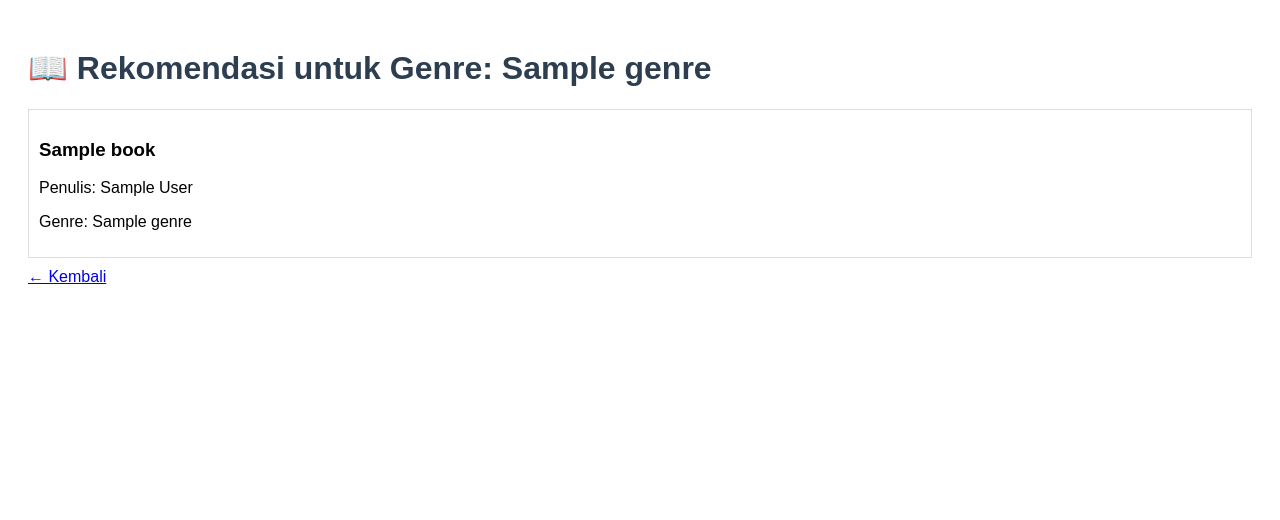
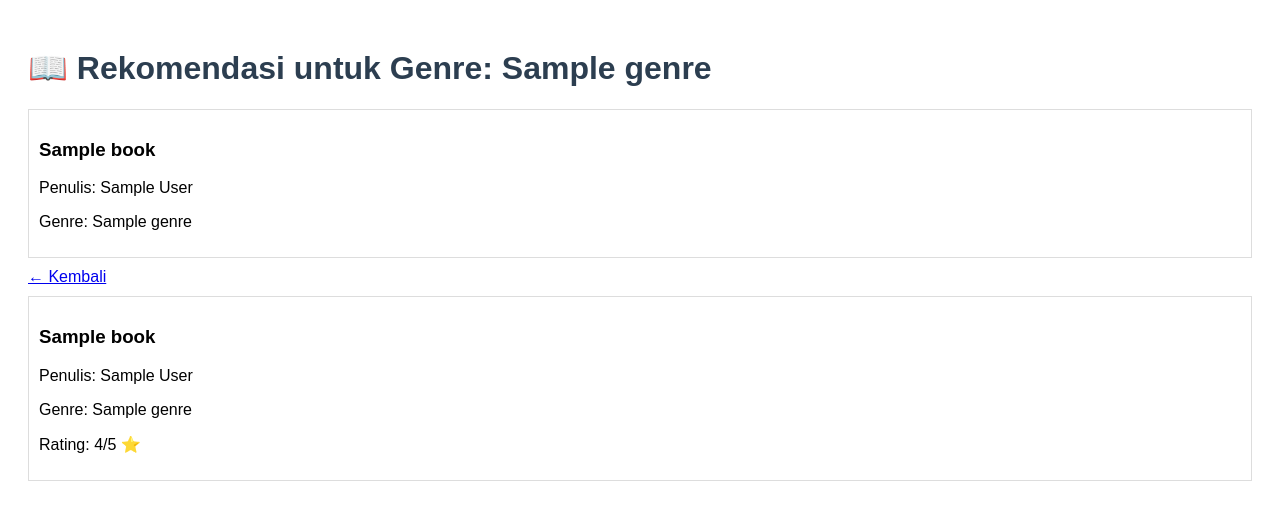
Before and after one commit to DaddyUnikii/book-recommender-flask, a Flask app: template templates/recommendations.html in a window 1280 px wide. Shown: the top 520 px of the page. Run offline with Flask 3, Linux system fonts and the light colour scheme; the template is opened without the code that fills it: most values are stand-ins (such as "Sample title", 1, 10 or a date in 2020).

Commit message:
feat: tampilan rating buku dialaman rekomendasi

```diff
--- a/templates/recommendations.html
+++ b/templates/recommendations.html
@@ -18,5 +18,13 @@
         </div>
     {% endfor %}
     <a href="/">← Kembali</a>
+
+<div class="book">
+    <h3>{{ book.title }}</h3>
+    <p>Penulis: {{ book.author }}</p>
+    <p>Genre: {{ book.genre }}</a>
+    <p>Rating: {{ book.rating }}/5 ⭐</p>
+</div>
+
 </body>
 </html>
```
